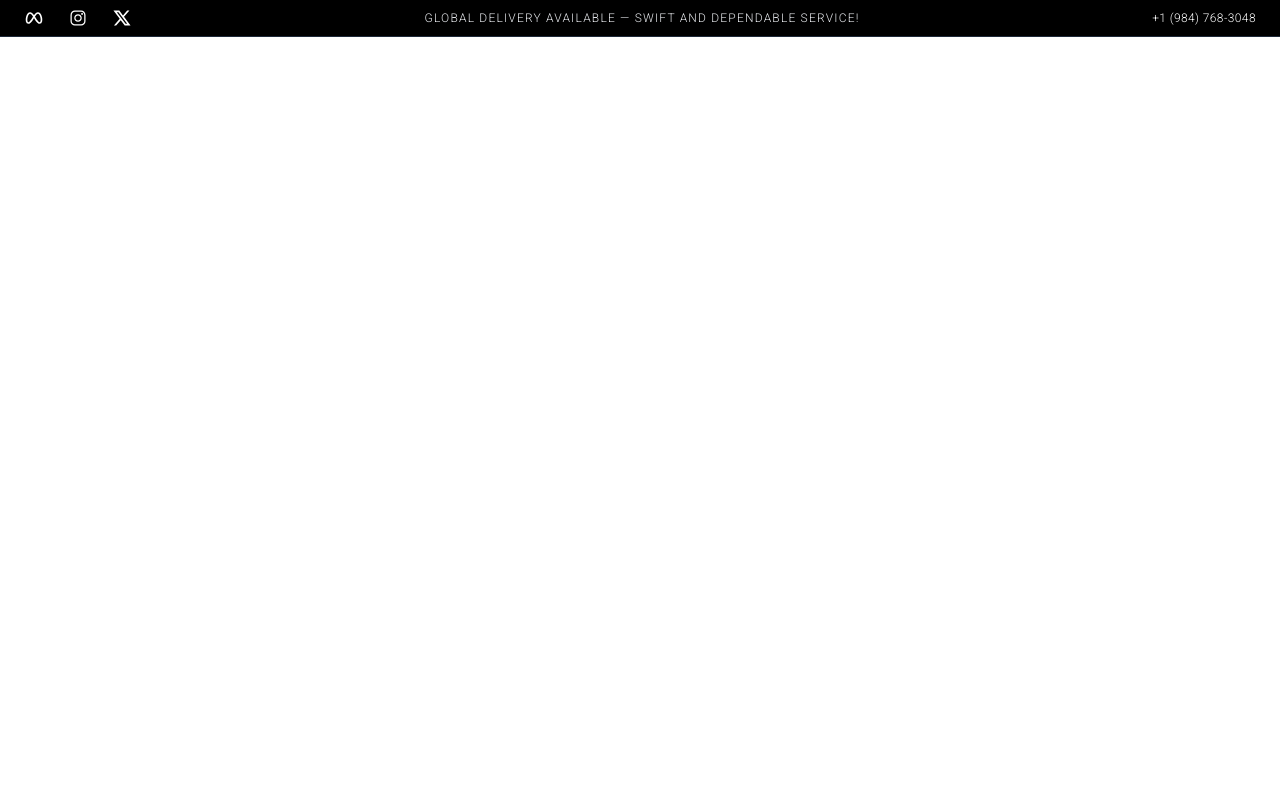
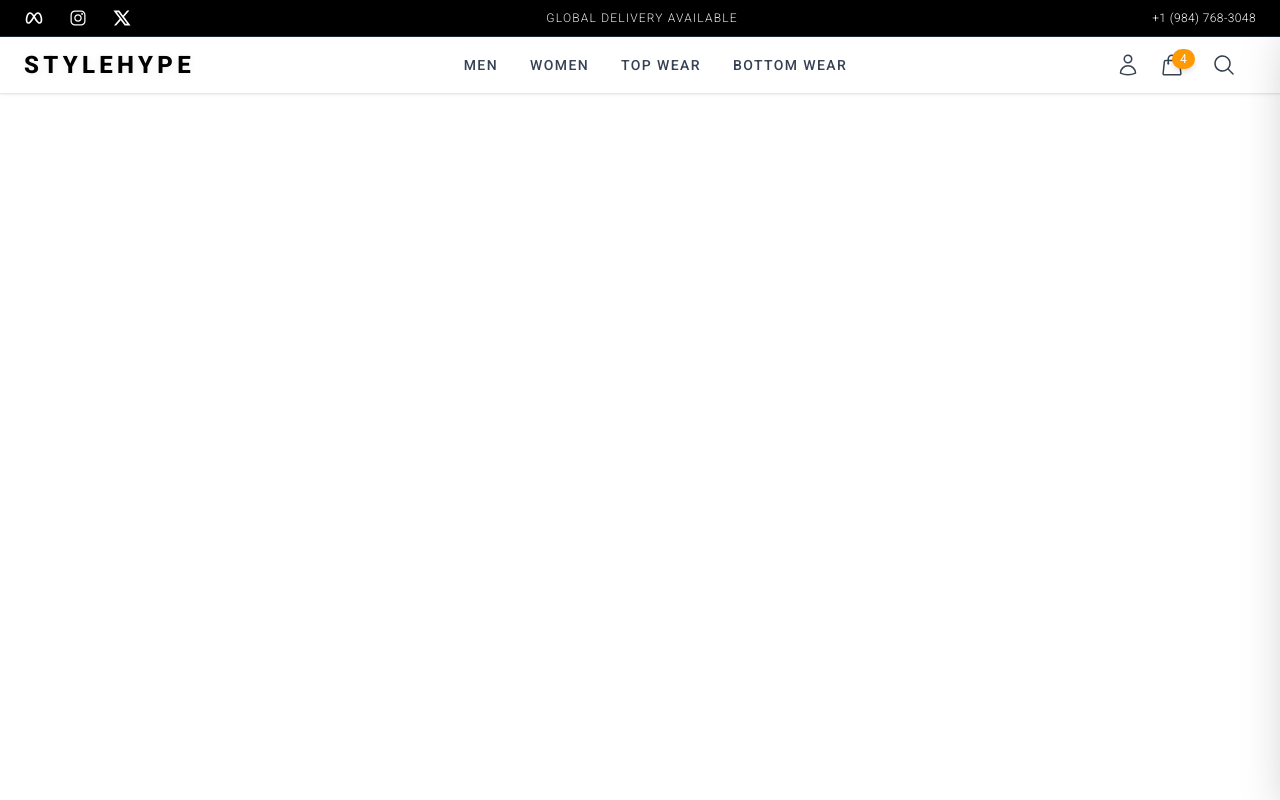
Before and after one commit to sanket0708/StyleHype, a React (Vite) app in the folder frontend/: page / in a window 1280 px wide. Built offline with nearby package versions, Linux system fonts and the light colour scheme.

Commit message:
Navbar section

```diff
--- a/frontend/src/components/Common/Header.jsx
+++ b/frontend/src/components/Common/Header.jsx
@@ -1,13 +1,15 @@
 import React from "react";
 import Topbar from "../Layout/Topbar";
+import Navbar from "./Navbar";
 
 const Header = () => {
   return (
-    <div>
+    <header>
       <Topbar />
       {/* navbar */}
+      <Navbar />
       {/* cartdrawer */}
-    </div>
+    </header>
   );
 };
 
--- /dev/null
+++ b/frontend/src/components/Common/Navbar.jsx
@@ -0,0 +1,95 @@
+import React, { useState } from "react";
+import { Link } from "react-router-dom";
+import {
+  HiOutlineUser,
+  HiOutlineShoppingBag,
+  HiBars3BottomRight,
+} from "react-icons/hi2";
+import SearchBar from "./SearchBar";
+import CartDrawer from "../Layout/CartDrawer";
+
+const Navbar = () => {
+  const [drawerOpen, setDrawerOpen] = useState(false);
+
+  const toggleCartDrawer = () => {
+    setDrawerOpen(!drawerOpen);
+  };
+  return (
+    <>
+      <nav className="container mx-auto flex items-center justify-between py-3 px-6 bg-white border-b border-gray-200 shadow-sm shadow-gray-900/5">
+        {/* left logo */}
+        <div>
+          <Link
+            to="/"
+            className="text-2xl font-extrabold tracking-widest text-black uppercase logo-text relative transition-all duration-200 hover:text-amber-500 focus:text-amber-500"
+            style={{
+              letterSpacing: "0.18em",
+              textShadow: "0 1px 8px rgba(0,0,0,0.08)",
+            }}
+          >
+            STYLEHYPE
+            <span
+              className="absolute left-0 -bottom-1 w-full h-1 rounded bg-amber-500 opacity-0 transition-all duration-200 group-hover:opacity-100 group-focus:opacity-100"
+              style={{ height: "3px" }}
+            ></span>
+          </Link>
+        </div>
+        {/* Center nav links */}
+        <div className="hidden md:flex space-x-8">
+          <Link
+            to="#"
+            className="text-gray-700 hover:text-amber-500 text-sm font-medium uppercase tracking-widest transition-all duration-200 hover:underline hover:underline-offset-4 hover:scale-105"
+          >
+            Men
+          </Link>
+          <Link
+            to="#"
+            className="text-gray-700 hover:text-amber-500 text-sm font-medium uppercase tracking-widest transition-all duration-200 hover:underline hover:underline-offset-4 hover:scale-105"
+          >
+            Women
+          </Link>
+          <Link
+            to="#"
+            className="text-gray-700 hover:text-amber-500 text-sm font-medium uppercase tracking-widest transition-all duration-200 hover:underline hover:underline-offset-4 hover:scale-105"
+          >
+            Top Wear
+          </Link>
+          <Link
+            to="#"
+            className="text-gray-700 hover:text-amber-500 text-sm font-medium uppercase tracking-widest transition-all duration-200 hover:underline hover:underline-offset-4 hover:scale-105"
+          >
+            Bottom Wear
+          </Link>
+        </div>
+        {/* icons */}
+        <div className="flex items-center space-x-5">
+          <Link
+            to="/profile"
+            className="hover:text-amber-500 transition-all duration-200"
+          >
+            <HiOutlineUser className="h-6 w-6 text-gray-700" />
+          </Link>
+          <button
+            onClick={toggleCartDrawer}
+            className="relative hover:text-amber-500 transition-all duration-200"
+          >
+            <HiOutlineShoppingBag className="h-6 w-6 cursor-pointer text-gray-700" />
+            <span className="absolute -top-1 bg-amber-500 text-white text-xs rounded-full px-2 py-0.5 shadow-md">
+              4
+            </span>
+          </button>
+          {/* search icon */}
+
+          <SearchBar />
+
+          <button className="md:hidden hover:text-amber-500 transition-all duration-200">
+            <HiBars3BottomRight className="h-6 w-6 text-gray-700" />
+          </button>
+        </div>
+      </nav>
+      <CartDrawer drawerOpen={drawerOpen} toggleCartDrawer={toggleCartDrawer} />
+    </>
+  );
+};
+
+export default Navbar;
--- /dev/null
+++ b/frontend/src/components/Common/SearchBar.jsx
@@ -0,0 +1,65 @@
+import React, { useState } from "react";
+import { HiMagnifyingGlass, HiMiniXMark } from "react-icons/hi2";
+
+const SearchBar = () => {
+  const [searchTerm, setSearchTerm] = useState("");
+  const [isOpen, setIsOpen] = useState(false);
+
+  const handleSearchToggle = () => {
+    setIsOpen(!isOpen);
+  };
+
+  const handleSearch = (e) => {
+    e.preventDefault();
+    console.log("Search Term:", searchTerm);
+    setIsOpen(false);
+  };
+
+  return (
+    <div
+      className={`flex items-center justify-center w-full transition-all duration-300 ${
+        isOpen ? "fixed inset-0 bg-white/95 backdrop-blur-sm h-28 z-50 shadow-2xl" : "w-auto"
+      }`}
+    >
+      {isOpen ? (
+        <form
+          onSubmit={handleSearch}
+          className="relative flex items-center justify-center w-full"
+        >
+          <div className="relative w-11/12 sm:w-2/3 md:w-1/2">
+            <input
+              type="text"
+              placeholder="Search for products..."
+              value={searchTerm}
+              onChange={(e) => setSearchTerm(e.target.value)}
+              className="bg-gray-100 px-5 py-3 rounded-full focus:outline-none w-full placeholder:text-gray-500 text-base shadow-md border border-gray-200 focus:border-amber-500 transition-all duration-200"
+            />
+            <button
+              type="submit"
+              className="absolute right-3 top-1/2 -translate-y-1/2 text-gray-500 hover:text-amber-500 transition-all duration-200"
+            >
+              <HiMagnifyingGlass className="h-6 cursor-pointer w-6" />
+            </button>
+          </div>
+          {/* close button */}
+          <button
+            type="button"
+            onClick={handleSearchToggle}
+            className="absolute right-8 top-1/2 -translate-y-1/2 text-gray-400 hover:text-black transition-all duration-200"
+          >
+            <HiMiniXMark className="h-7 w-7 cursor-pointer" />
+          </button>
+        </form>
+      ) : (
+        <button
+          onClick={handleSearchToggle}
+          className="ml-2 text-gray-700 hover:text-amber-500 transition-all duration-200"
+        >
+          <HiMagnifyingGlass className="h-6 w-6" />
+        </button>
+      )}
+    </div>
+  );
+};
+
+export default SearchBar;
--- /dev/null
+++ b/frontend/src/components/Layout/CartDrawer.jsx
@@ -0,0 +1,34 @@
+import React from "react";
+import { IoMdClose } from "react-icons/io";
+
+const CartDrawer = ({ drawerOpen, toggleCartDrawer }) => {
+  return (
+    <div
+      className={`fixed top-0 right-0 w-3/4 sm:w-1/2 md:w-1/4 h-full bg-white border-l border-gray-200 shadow-2xl rounded-l-2xl transform transition-transform duration-300 flex flex-col z-50 ${
+        drawerOpen ? "translate-x-0" : "translate-x-full"
+      }`}
+    >
+      <div className="flex justify-end p-4">
+        <button onClick={toggleCartDrawer} className="group p-1 rounded-full hover:bg-gray-100 transition-all duration-200 focus:outline-none">
+          <IoMdClose className="h-6 w-6 cursor-pointer text-gray-500 group-hover:text-amber-500 transition-all duration-200" />
+        </button>
+      </div>
+      {/* Cart contents  */}
+      <div className="flex-grow p-6 overflow-y-auto">
+        <h2 className="text-lg font-extrabold uppercase tracking-widest text-gray-900 mb-6">Your Cart</h2>
+        {/* Component for the details */}
+      </div>
+
+      <div className="p-6 bg-white border-t border-gray-100 sticky bottom-0">
+        <button className="w-full cursor-pointer bg-amber-500 text-white py-3 rounded-lg font-bold uppercase tracking-widest shadow-md hover:bg-black hover:text-amber-400 transition-all duration-200">
+          Checkout
+        </button>
+        <p className="text-xs tracking-wide text-gray-500 mt-3 text-center">
+          Shipping fees, taxes, and any discounts will be applied during checkout.
+        </p>
+      </div>
+    </div>
+  );
+};
+
+export default CartDrawer;
--- a/frontend/src/components/Layout/Topbar.jsx
+++ b/frontend/src/components/Layout/Topbar.jsx
@@ -19,7 +19,7 @@ const Topbar = () => {
           </a>
         </div>
         <div className="text-xs text-center flex-grow select-none">
-          <span className="uppercase tracking-widest text-gray-200">Global delivery available — swift and dependable service!</span>
+          <span className="uppercase tracking-widest text-gray-200">Global delivery available</span>
         </div>
         <div className="text-xs hidden md:block">
           <a href="tel:+1234567890" className="transition hover:text-yellow-400 hover:underline duration-200">
```
